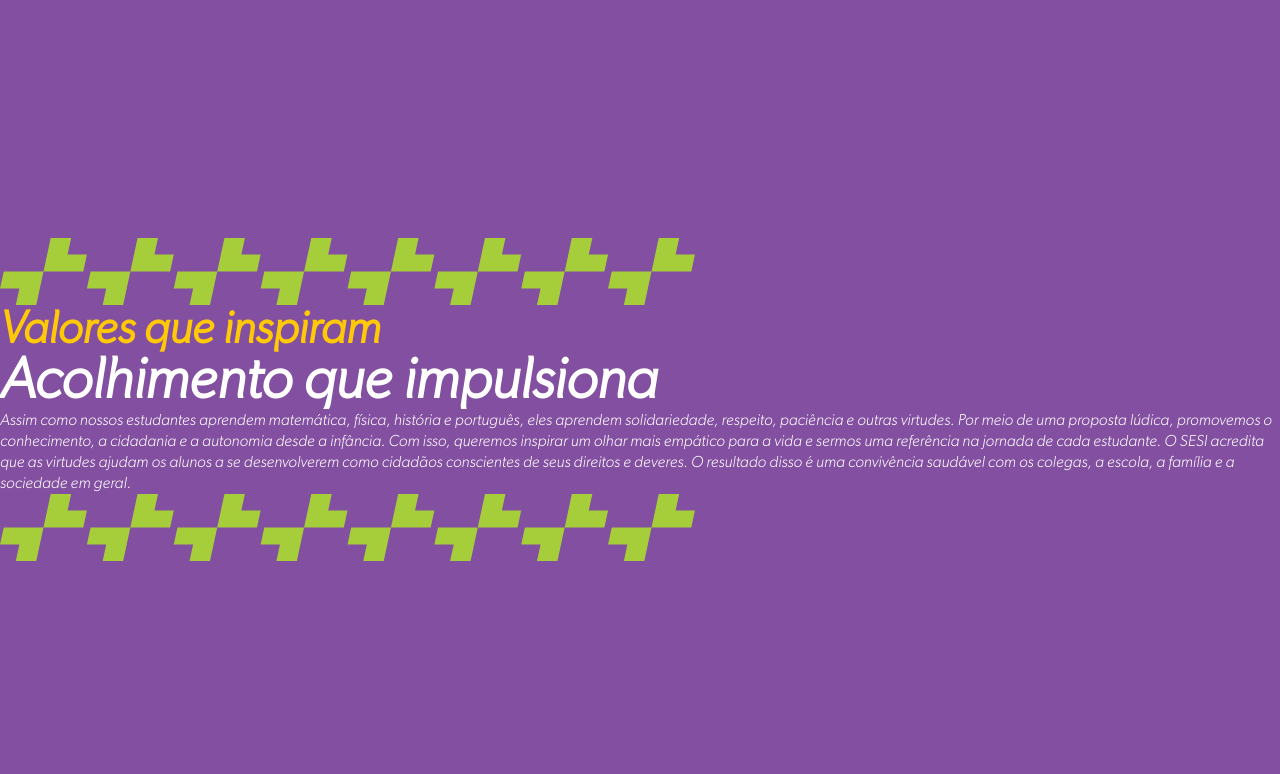
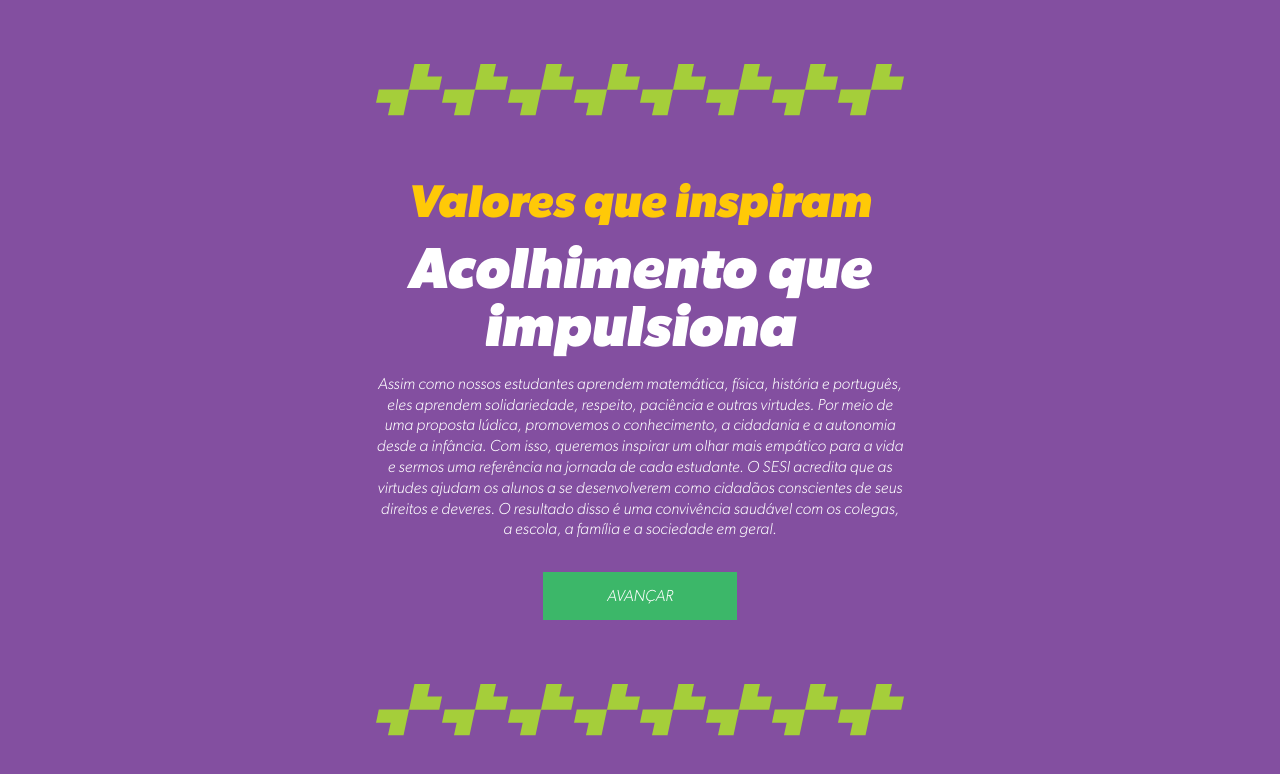
Before and after one commit to pericleschris/quiz, a Next.js app: page /welcome in a window 1280 px wide. Shown: the top 774 px of the page. Built offline with nearby package versions, Linux system fonts and the light colour scheme.

Commit message:
feat: welcome page finished

```diff
--- a/src/app/globals.css
+++ b/src/app/globals.css
@@ -32,10 +32,11 @@ a {
 
 p {
   line-height: 1.3;
+  margin-bottom: 1rem;
 }
 
 .container {
-  max-width: 43.75rem;
+  max-width: 35rem;
   padding: 0 1rem;
   margin: 0 auto;
 }
@@ -50,11 +51,30 @@ p {
 
 .heading-secondary {
   font-size: 58px;
-  font-family: var(--fontBold);
+  font-family: var(--font-bold);
+  margin-bottom: 1rem;
 }
 
 .heading-third {
   font-size: 46px;
-  font-family: var(--fontBold);
+  font-family: var(--font-bold);
   color: var(--color-third);
+  margin-bottom: 1rem;
 }
+
+.text-center {
+  text-align: center;
+}
+
+.button {
+  display: inline-flex;
+  background-color: #3cb769;
+  font-size: 1rem;
+  text-transform: uppercase;
+  cursor: pointer;
+  border: none;
+  color: #fff;
+  padding: 1rem 4rem;
+  box-sizing: border-box;
+  transition: 0.1s;
+}
--- a/src/app/page.tsx
+++ b/src/app/page.tsx
@@ -1,5 +1,4 @@
 import Image from "next/image";
-import styles from "@/components/button.module.css";
 import Link from "next/link";
 
 export default function Home() {
@@ -15,7 +14,7 @@ export default function Home() {
         style={{ marginTop: "2rem" }}
       />
       <div style={{ textAlign: "center", marginBottom: "4rem" }}>
-        <Link href={"/welcome"} className={styles.button}>
+        <Link href={"/welcome"} className="button">
           Entrar
         </Link>
       </div>
--- a/src/app/welcome/page.tsx
+++ b/src/app/welcome/page.tsx
@@ -1,20 +1,45 @@
 import Image from "next/image";
+import styles from "./welcome.module.css";
+import Link from "next/link";
 
 export default function Welcome() {
   return (
-    <section>
-      <Image src={"/assets/grafismo-setas.svg"} width={695} height={61} alt="Grafismo" />
-      <h2 className="heading-third">Valores que inspiram</h2>
-      <h1 className="heading-secondary">Acolhimento que impulsiona</h1>
-      <p>
-        Assim como nossos estudantes aprendem matemática, física, história e português, eles aprendem solidariedade,
-        respeito, paciência e outras virtudes. Por meio de uma proposta lúdica, promovemos o conhecimento, a cidadania e
-        a autonomia desde a infância. Com isso, queremos inspirar um olhar mais empático para a vida e sermos uma
-        referência na jornada de cada estudante. O SESI acredita que as virtudes ajudam os alunos a se desenvolverem
-        como cidadãos conscientes de seus direitos e deveres. O resultado disso é uma convivência saudável com os
-        colegas, a escola, a família e a sociedade em geral.
-      </p>
-      <Image src={"/assets/grafismo-setas.svg"} width={695} height={61} alt="Grafismo" />
+    <section className="container text-center">
+      <div className={styles.subcontainer}>
+        <div>
+          <Image
+            src={"/assets/grafismo-setas.svg"}
+            width={695}
+            height={61}
+            alt="Grafismo"
+            style={{ marginBottom: "4rem" }}
+          />
+        </div>
+        <div>
+          <h2 className="heading-third">Valores que inspiram</h2>
+          <h1 className="heading-secondary">Acolhimento que impulsiona</h1>
+          <p>
+            Assim como nossos estudantes aprendem matemática, física, história e português, eles aprendem solidariedade,
+            respeito, paciência e outras virtudes. Por meio de uma proposta lúdica, promovemos o conhecimento, a
+            cidadania e a autonomia desde a infância. Com isso, queremos inspirar um olhar mais empático para a vida e
+            sermos uma referência na jornada de cada estudante. O SESI acredita que as virtudes ajudam os alunos a se
+            desenvolverem como cidadãos conscientes de seus direitos e deveres. O resultado disso é uma convivência
+            saudável com os colegas, a escola, a família e a sociedade em geral.
+          </p>
+          <Link href={"/game"} className="button" style={{ marginTop: "1rem" }}>
+            Avançar
+          </Link>
+        </div>
+        <div>
+          <Image
+            src={"/assets/grafismo-setas.svg"}
+            width={695}
+            height={61}
+            alt="Grafismo"
+            style={{ marginTop: "4rem" }}
+          />
+        </div>
+      </div>
     </section>
   );
 }
--- /dev/null
+++ b/src/app/welcome/welcome.module.css
@@ -0,0 +1,5 @@
+.subcontainer {
+  display: flex;
+  justify-content: space-between;
+  flex-direction: column;
+}
```
